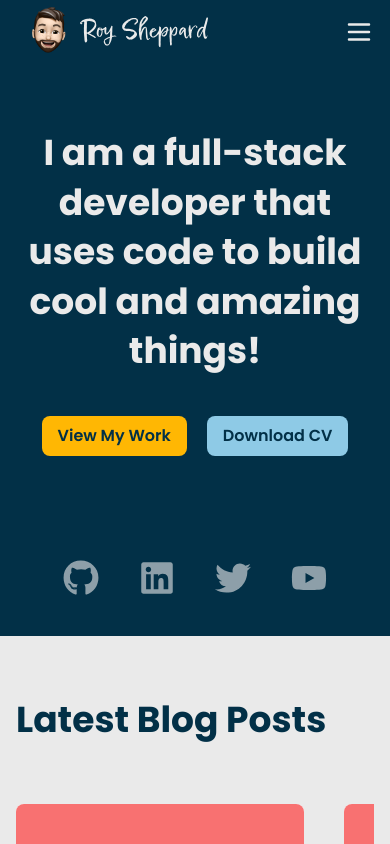
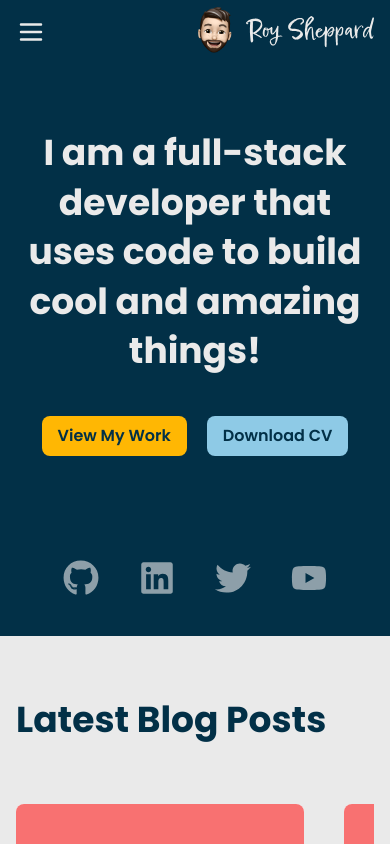
Before and after one commit to rsheppard-dev/portfolio, a Next.js app: page / in a window 390 px wide. Shown: the top 844 px of the page. Built offline with nearby package versions, Linux system fonts and the light colour scheme.

Commit message:
swap menu to left

```diff
--- a/components/Header.tsx
+++ b/components/Header.tsx
@@ -10,7 +10,9 @@ import MobileMenu from './MobileMenu';
 const Header = () => {
 	return (
 		<header className='container'>
-			<div className='w-full flex items-center md:items-start justify-between gap-2 relative'>
+			<div className='w-full flex items-center md:items-start justify-between gap-2'>
+				<MobileMenu />
+
 				<Link href='/' className='flex items-center'>
 					<div className='relative w-16 h-16'>
 						<Image
@@ -27,8 +29,6 @@ const Header = () => {
 				</Link>
 
 				<Navbar />
-
-				<MobileMenu />
 			</div>
 		</header>
 	);
--- a/components/MobileMenu.tsx
+++ b/components/MobileMenu.tsx
@@ -16,16 +16,16 @@ const MobileMenu = () => {
 					</Menu.Button>
 
 					{open && (
-						<div className='absolute top-0 right-1/2 z-20'>
+						<div className='absolute top-0 left-0 z-20'>
 							<Menu.Items
 								as={motion.div}
 								static
-								initial={{ x: '100vw' }}
+								initial={{ x: '-100vw' }}
 								animate={{ x: 0 }}
 								transition={{ duration: 0.5 }}
 								className='outline-secondary-100 bg-dark flex min-h-screen w-1/2 fixed shadow-md flex-col container pt-5 gap-5 font-primary font-bold text-light'
 							>
-								<Menu.Button className='flex justify-end'>
+								<Menu.Button>
 									<HiOutlineX
 										title='Close Menu'
 										className='text-3xl text-light'
--- a/package.json
+++ b/package.json
@@ -25,8 +25,7 @@
 		"react-dom": "18.2.0",
 		"react-icons": "^4.7.1",
 		"typescript": "4.9.4",
-		"yup": "^0.32.11",
-		"zod": "^3.20.2"
+		"yup": "^0.32.11"
 	},
 	"devDependencies": {
 		"autoprefixer": "^10.4.13",
```
Also changed, not shown: 1 other file (tests, documents, lock files or other folders).
